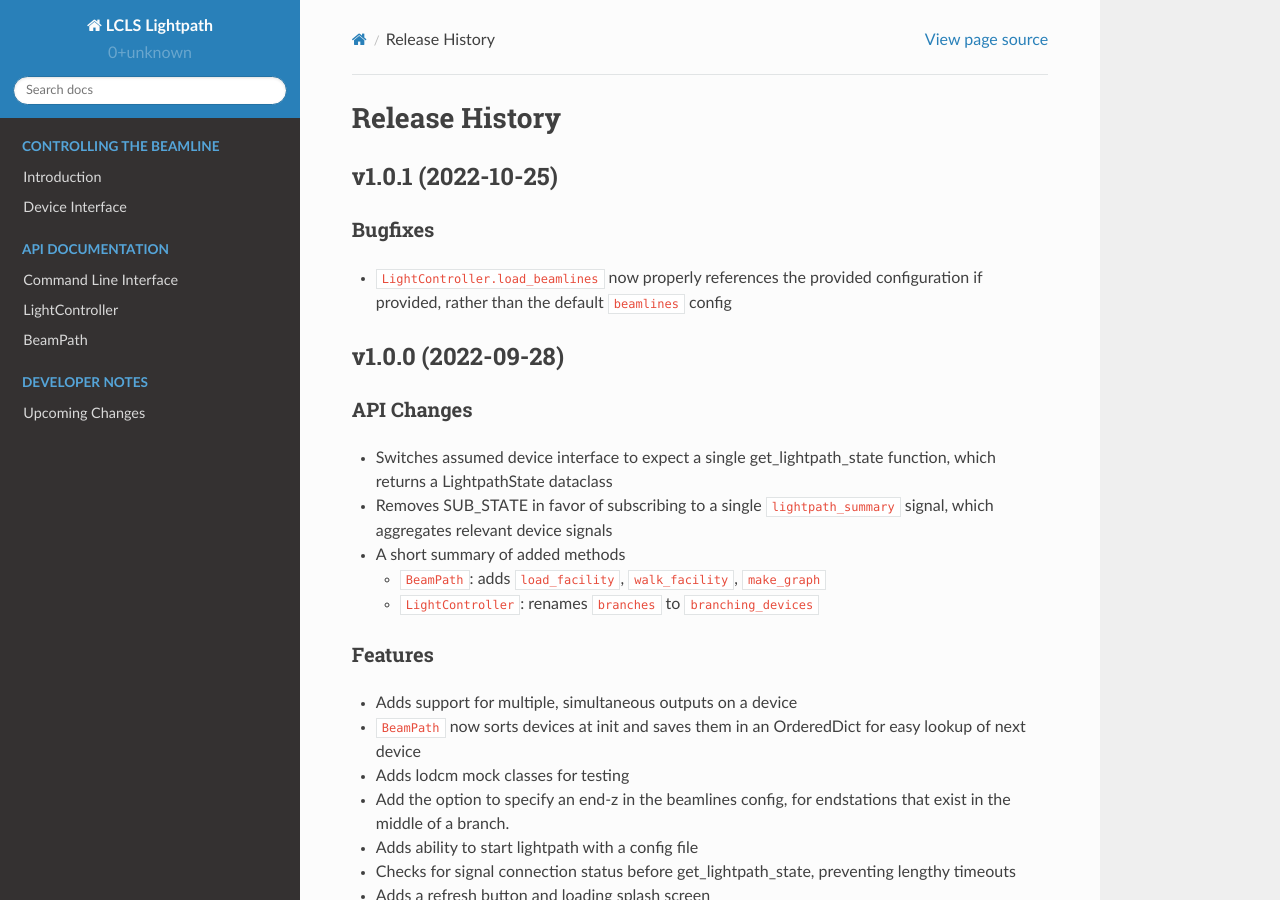
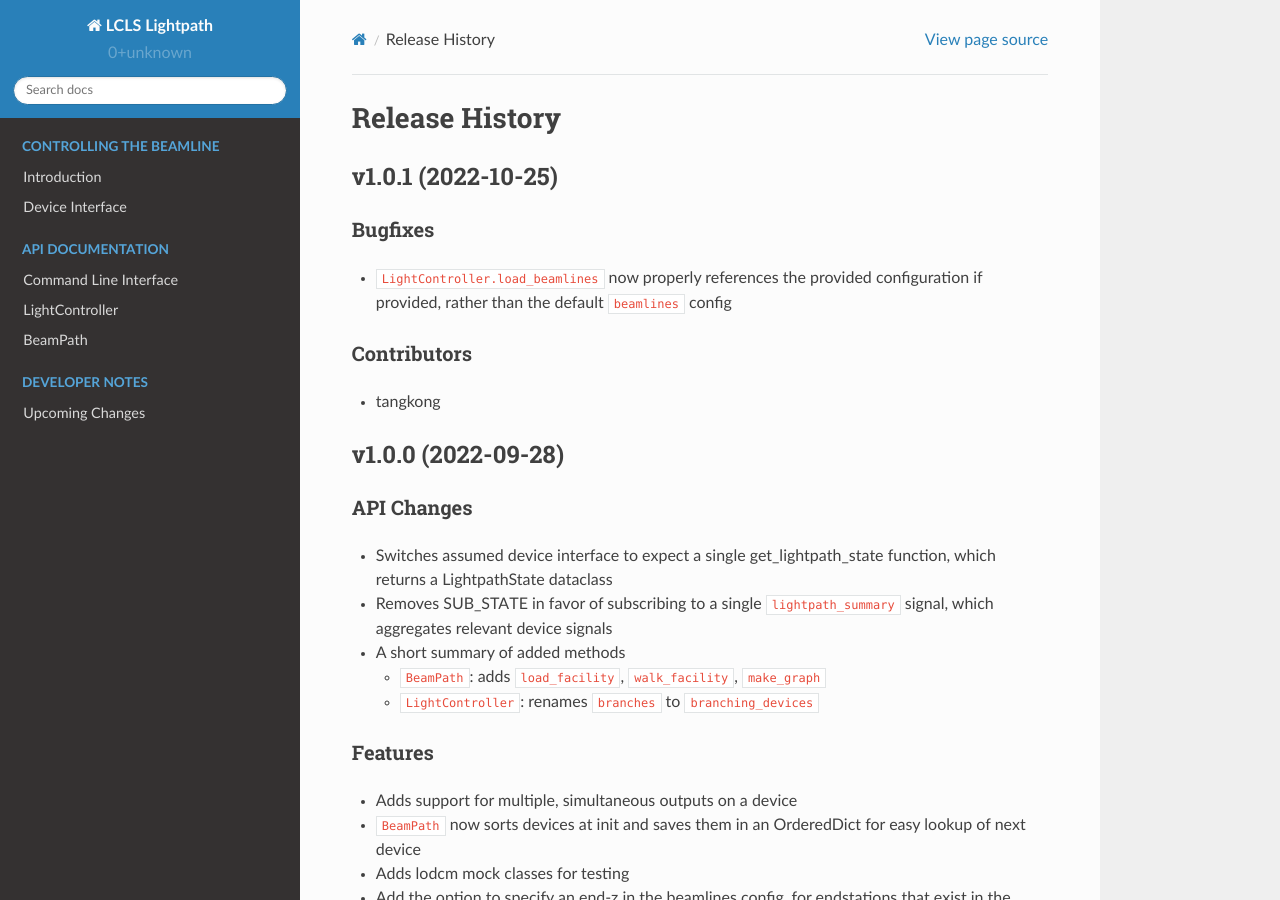
Before and after one commit to pcdshub/lightpath, a Sphinx documentation site: the page built from docs/source/releases.rst, in a window 1280 px wide and 900 px high. Built offline with Sphinx 7.4.7 and the Read the Docs theme 2.0.0, drawn with Linux system fonts in a browser that asks for light colours.

Commit message:
DOC: add contributors

```diff
--- a/docs/source/releases.rst
+++ b/docs/source/releases.rst
@@ -8,6 +8,10 @@ Bugfixes
 --------
 - ``LightController.load_beamlines`` now properly references the provided
   configuration if provided, rather than the default ``beamlines`` config
+
+Contributors
+------------
+- tangkong
 
 
 v1.0.0 (2022-09-28)
```
